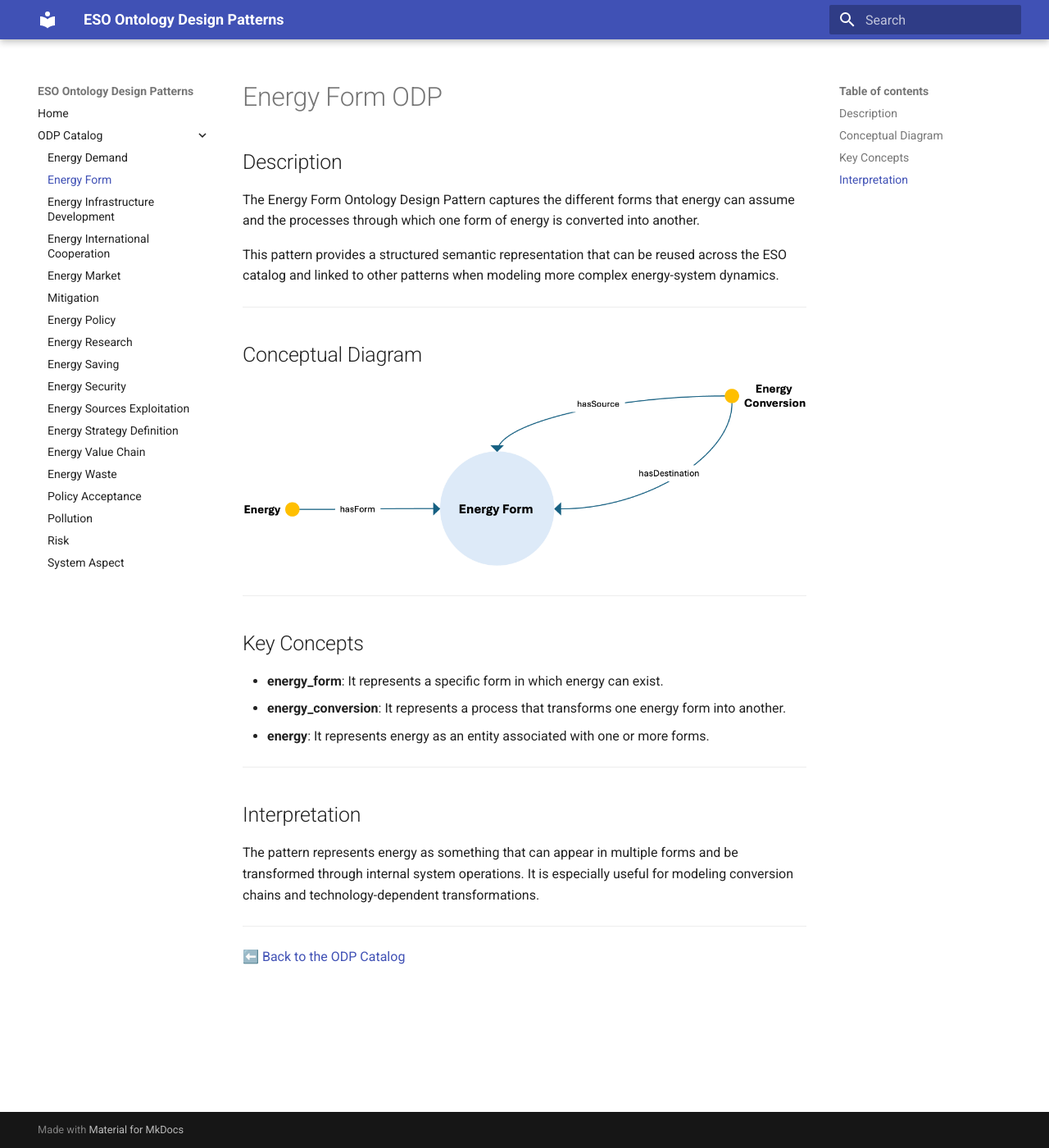
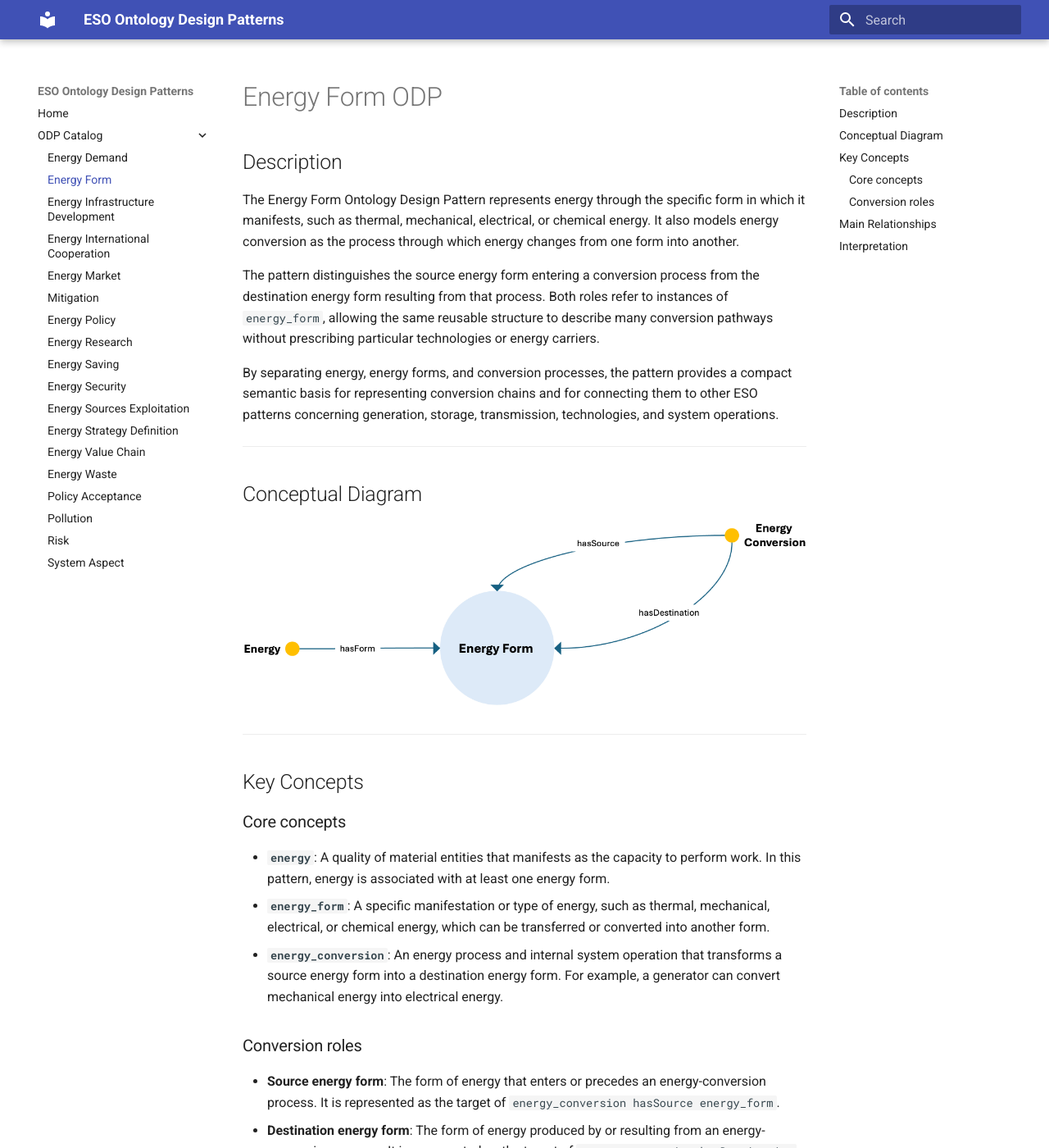
Before and after one commit to AntonioDeNicola/eso-odp-site, an MkDocs documentation site: the page built from docs/odp/energy-form.md, in a window 1280 px wide and 1400 px high. Shown: the whole window at 82% size. Built offline with MkDocs 1.6.1 and Material for MkDocs 9.7.7, drawn with Linux system fonts in a browser that asks for light colours; some of the changed text lies outside the part shown.

Commit message:
Update energy-form.md

```diff
--- a/docs/odp/energy-form.md
+++ b/docs/odp/energy-form.md
@@ -1,9 +1,12 @@
 # Energy Form ODP
 
 ## Description
-The Energy Form Ontology Design Pattern captures the different forms that energy can assume and the processes through which one form of energy is converted into another.
 
-This pattern provides a structured semantic representation that can be reused across the ESO catalog and linked to other patterns when modeling more complex energy-system dynamics.
+The Energy Form Ontology Design Pattern represents energy through the specific form in which it manifests, such as thermal, mechanical, electrical, or chemical energy. It also models energy conversion as the process through which energy changes from one form into another.
+
+The pattern distinguishes the source energy form entering a conversion process from the destination energy form resulting from that process. Both roles refer to instances of `energy_form`, allowing the same reusable structure to describe many conversion pathways without prescribing particular technologies or energy carriers.
+
+By separating energy, energy forms, and conversion processes, the pattern provides a compact semantic basis for representing conversion chains and for connecting them to other ESO patterns concerning generation, storage, transmission, technologies, and system operations.
 
 ---
 
@@ -14,14 +17,38 @@ This pattern provides a structured semantic representation that can be reused ac
 
 ## Key Concepts
 
-- **energy_form**: It represents a specific form in which energy can exist.
-- **energy_conversion**: It represents a process that transforms one energy form into another.
-- **energy**: It represents energy as an entity associated with one or more forms.
+### Core concepts
+
+- **`energy`**: A quality of material entities that manifests as the capacity to perform work. In this pattern, energy is associated with at least one energy form.
+- **`energy_form`**: A specific manifestation or type of energy, such as thermal, mechanical, electrical, or chemical energy, which can be transferred or converted into another form.
+- **`energy_conversion`**: An energy process and internal system operation that transforms a source energy form into a destination energy form. For example, a generator can convert mechanical energy into electrical energy.
+
+### Conversion roles
+
+- **Source energy form**: The form of energy that enters or precedes an energy-conversion process. It is represented as the target of `energy_conversion hasSource energy_form`.
+- **Destination energy form**: The form of energy produced by or resulting from an energy-conversion process. It is represented as the target of `energy_conversion hasDestination energy_form`.
+
+---
+
+## Main Relationships
+
+| Source concept | Relationship | Target concept |
+|---|---|---|
+| `energy` | `hasForm` | `energy_form` |
+| `energy_conversion` | `hasSource` | `energy_form` |
+| `energy_conversion` | `hasDestination` | `energy_form` |
+| `energy_conversion` | `isA` | `energy_process` |
+| `energy_conversion` | `isA` | `System_internal_operation` |
 
 ---
 
 ## Interpretation
-The pattern represents energy as something that can appear in multiple forms and be transformed through internal system operations. It is especially useful for modeling conversion chains and technology-dependent transformations.
+
+The pattern separates what energy is from the form in which it occurs and from the process that transforms it. The `hasForm` relation identifies the manifestation of energy, whereas `hasSource` and `hasDestination` identify the input and output roles of energy forms within a conversion process.
+
+Because both the source and destination are modeled as `energy_form`, the pattern can represent conversion pathways generically. For example, a conversion may map chemical energy to thermal energy, thermal energy to mechanical energy, or mechanical energy to electrical energy. Multiple conversions can be connected to form longer energy-conversion chains.
+
+This structure supports competency questions about the form associated with energy, the source and destination forms of a conversion, and the conversion processes that connect different energy forms.
 
 ---
 
```
